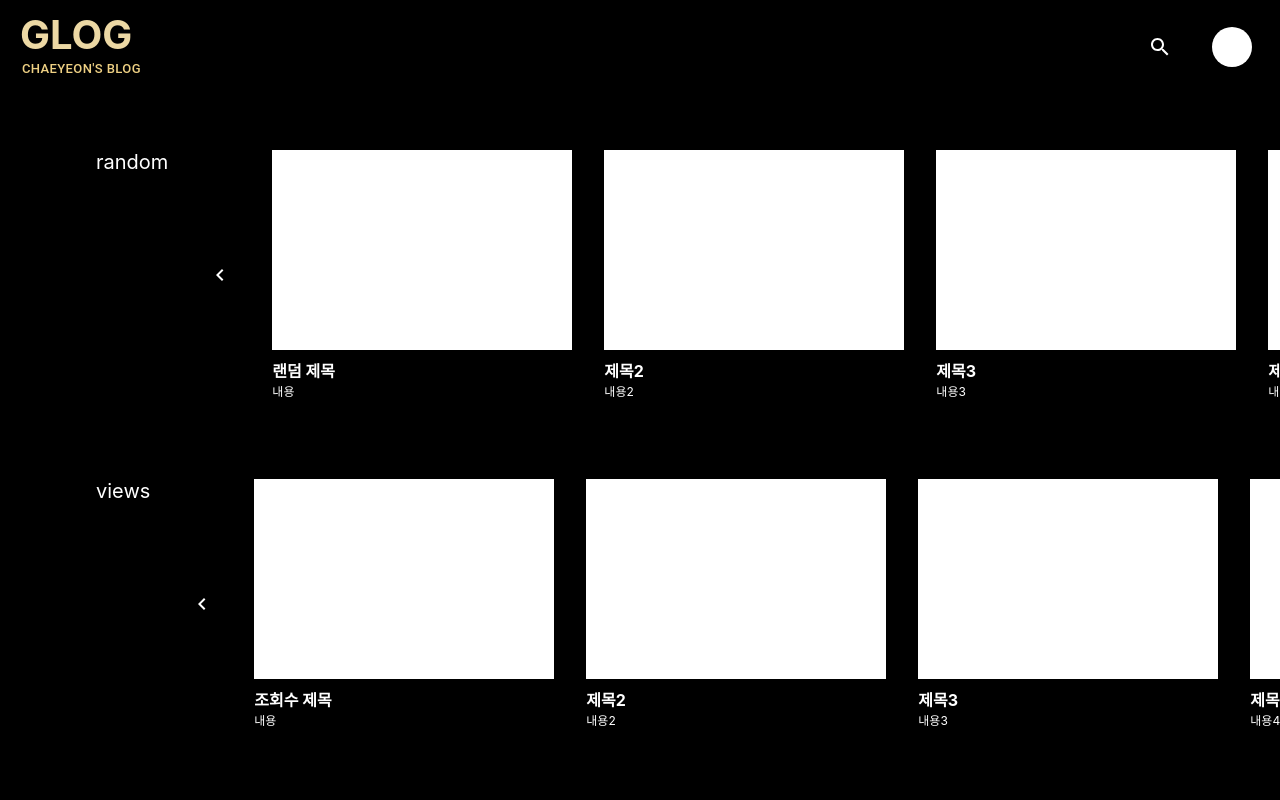
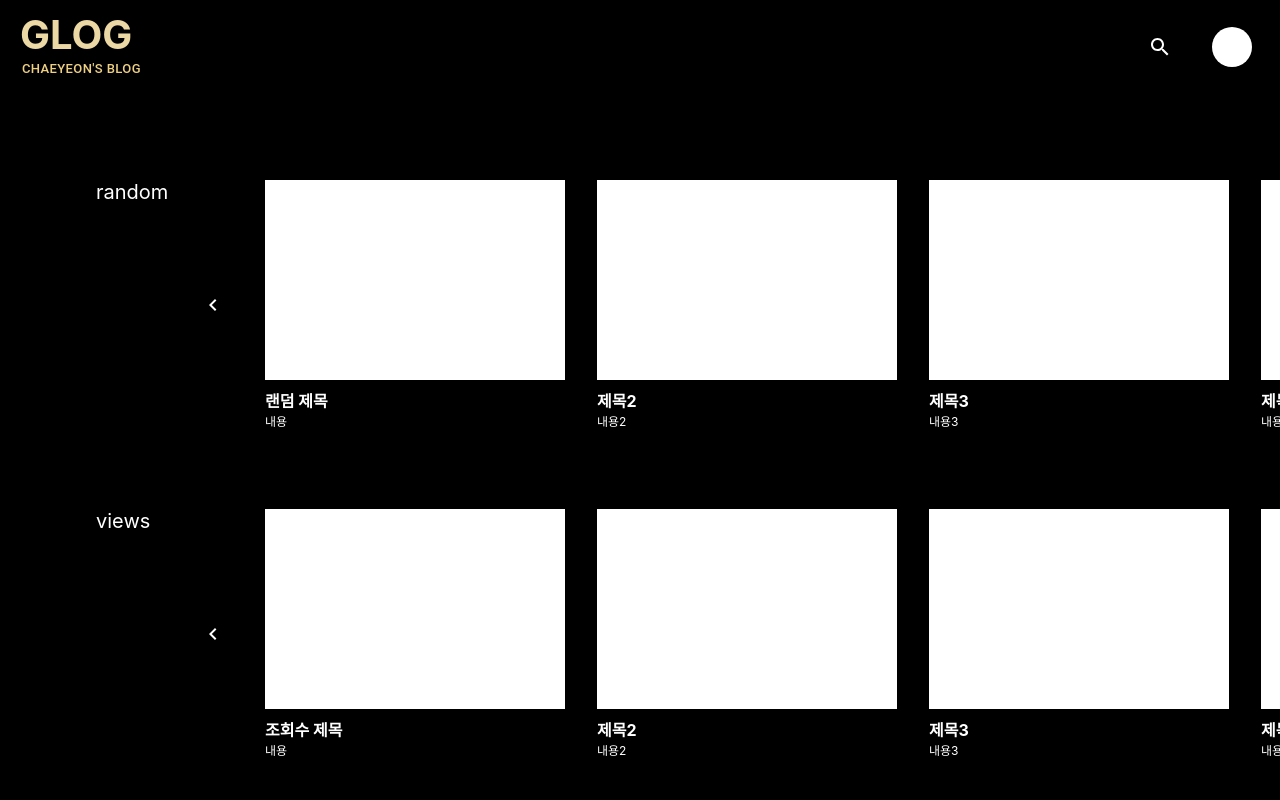
Before and after one commit to pknu-wap/2023_1_WAP_WEB_TEAM_4, a React (Create React App) app in the folder frontend/: page /home in a window 1280 px wide. Shown: the top 800 px of the page. Built offline with nearby package versions, Linux system fonts and the light colour scheme; a small style sheet from the web is missing.

Commit message:
레이아웃 정렬

```diff
--- a/frontend/src/components/Header.js
+++ b/frontend/src/components/Header.js
@@ -6,7 +6,7 @@ import HomeIcon from "@mui/icons-material/Home";
 import { useRecoilState, useSetRecoilState } from "recoil";
 import { searchOpenState, selectValueState } from "../states/homeState";
 
-const Header = () => {
+const Header = ({ isHome }) => {
   const navigate = useNavigate();
   const [isSearchOpen, setIsSearchOpen] = useRecoilState(searchOpenState);
   const setSelectValue = useSetRecoilState(selectValueState);
@@ -25,6 +25,12 @@ const Header = () => {
         <Stack
           sx={{
             cursor: "pointer",
+            ":hover": {
+              color: "#FACB53",
+            },
+            ":active": {
+              color: "#FFE602",
+            },
           }}
           onClick={() => navigate("/home")}
           fontWeight="bold"
@@ -49,6 +55,7 @@ const Header = () => {
         </Button>
       </Stack>
       <Stack marginRight="28px" direction="row" spacing={4} alignItems="center">
+        {isHome && (
           <IconButton
             onClick={() => {
               setIsSearchOpen(!isSearchOpen);
@@ -60,11 +67,8 @@ const Header = () => {
               <SearchIcon sx={{ color: "white" }} />
             )}
           </IconButton>
-        <Stack
-          width="40px"
-          height="40px"
-          borderRadius="20px"
-          bgcolor="white"></Stack>
+        )}
+        <Stack width="40px" height="40px" borderRadius="20px" bgcolor="white" />
       </Stack>
     </Stack>
   );
--- a/frontend/src/pages/Home.js
+++ b/frontend/src/pages/Home.js
@@ -120,8 +120,10 @@ const Home = () => {
     likes: 0,
     latest: 0,
   });
+  const [isHome, setIsHome] = useState(false);
 
   useEffect(() => {
+    setIsHome(true);
     const getPostData = async () => {
       try {
         const response = await axios.get(
@@ -137,13 +139,9 @@ const Home = () => {
   }, []);
 
   return (
-    <Stack height="100%">
-      <Header>Home</Header>
-      <Stack
-        spacing={10}
-        bgcolor="black"
-        height="100%"
-        padding="150px 96px 40px 96px">
+    <Stack>
+      <Header isHome={isHome}>Home</Header>
+      <Stack spacing={10} bgcolor="black" padding="180px 96px 40px 96px">
         {isSearchOpen && (
           <Stack direction="row" spacing={4} justifyContent="center">
             <Select
@@ -201,20 +199,23 @@ const Home = () => {
         )}
         {!isSearchOpen
           ? array.map((card, index) => {
+              const categoryName = category[index];
               return (
                 <Stack key={index} spacing={4} direction="row">
-                  <Stack color="white" fontSize="20px">
-                    {category[index]}
+                  <Stack>
+                    <Stack color="white" fontSize="20px" width="65px">
+                      {categoryName}
+                    </Stack>
                   </Stack>
                   <IconButton
                     onClick={() =>
                       setStartNumber((prevNumber) => {
                         const updatedNumber = {
                           ...prevNumber,
-                          [category[index]]:
-                            prevNumber[category[index]] === 0
-                              ? prevNumber[category[index]]
-                              : prevNumber[category[index]] - 4,
+                          [categoryName]:
+                            prevNumber[categoryName] === 0
+                              ? prevNumber[categoryName]
+                              : prevNumber[categoryName] - 4,
                         };
 
                         return updatedNumber;
@@ -223,18 +224,17 @@ const Home = () => {
                     sx={{ borderRadius: "0px" }}>
                     <ChevronLeftIcon />
                   </IconButton>
-                  {category[index] &&
-                    card[category[index]]
+                  {card[categoryName]
                     .slice(
-                        startNumber[category[index]],
-                        startNumber[category[index]] + 4
+                      startNumber[categoryName],
+                      startNumber[categoryName] + 4
                     )
                     .map((cardContent, i) => {
                       return (
-                          <Stack key={i}>
+                        <Stack key={i} flex={1}>
                           <Stack
-                              width="300px"
-                              height="200px"
+                            minWidth="300px"
+                            minHeight="200px"
                             bgcolor="white"
                             marginBottom="8px"
                           />
@@ -255,11 +255,11 @@ const Home = () => {
                       setStartNumber((prevNumber) => {
                         const updatedNumber = {
                           ...prevNumber,
-                          [category[index]]:
-                            prevNumber[category[index]] ===
-                            card[category[index]]?.length - 4
-                              ? prevNumber[category[index]]
-                              : prevNumber[category[index]] + 4,
+                          [categoryName]:
+                            prevNumber[categoryName] ===
+                            card[categoryName]?.length - 4
+                              ? prevNumber[categoryName]
+                              : prevNumber[categoryName] + 4,
                         };
 
                         return updatedNumber;
@@ -273,21 +273,24 @@ const Home = () => {
             })
           : array.map((card, index) => {
               return (
-                <Stack key={index}>
-                  <Stack spacing={4} direction="row" justifyContent="center">
+                <Stack
+                  key={index}
+                  direction="row"
+                  width="fit-content"
+                  paddingLeft="6.5%"
+                  justifyContent="flex-start"
+                  flexWrap="wrap">
                   {card.random?.map((cardContent, i) => {
                     return (
-                        <Stack key={i}>
+                      <Stack key={i} marginLeft="32px" marginBottom="24px">
                         <Stack
-                            width="300px"
-                            height="200px"
+                          minWidth="300px"
+                          minHeight="200px"
+                          flex={1}
                           bgcolor="white"
                           marginBottom="8px"
                         />
-                          <Stack
-                            color="white"
-                            fontSize="16px"
-                            fontWeight="bold">
+                        <Stack color="white" fontSize="16px" fontWeight="bold">
                           {cardContent.title}
                         </Stack>
                         <Stack color="white" fontSize="12px">
@@ -297,7 +300,6 @@ const Home = () => {
                     );
                   })}
                 </Stack>
-                </Stack>
               );
             })}
       </Stack>
```
Lines whose indentation alone changed are shown as unchanged.
